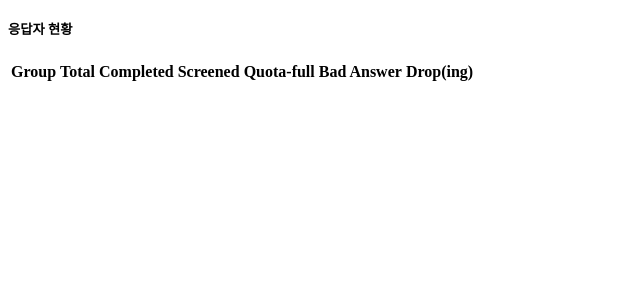
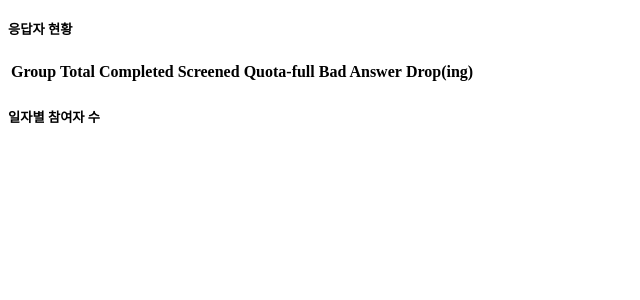
Before and after one commit to garyoo/surveypp-asp-to-node, a Node project: template views/fieldWorkView.ejs in a window 1280 px wide. Shown: the part 325-625 px from the top of the page, without its empty margins (0-640 px from the left). Run offline with Node 20 templates, Linux system fonts and the light colour scheme; the template is opened without the code that fills it, so the values that code supplies are empty; some libraries are stand-ins or nearby versions.

Commit message:
FIELD WORK

```diff
--- a/package.json
+++ b/package.json
@@ -13,6 +13,7 @@
     "axios": "^0.18.0",
     "body-parser": "^1.18.3",
     "bootstrap": "^4.1.3",
+    "chart.js": "^2.7.3",
     "connect-mongo": "^2.0.3",
     "cookie-parser": "~1.4.3",
     "copy-webpack-plugin": "^4.6.0",
--- a/views/fieldWorkView.ejs
+++ b/views/fieldWorkView.ejs
@@ -44,6 +44,11 @@
             </table>
         </div>
     </div>
+    <div class="row">
+        <div class="col-10 offset-1 border rounded p-4">
+            <h5>일자별 참여자 수</h5>
+        </div>
+    </div>
 </div>
 </body>
 </html>
```
Also changed, not shown: 1 other file.
